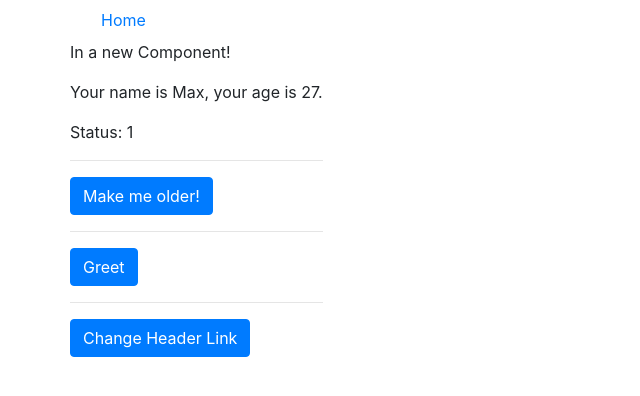
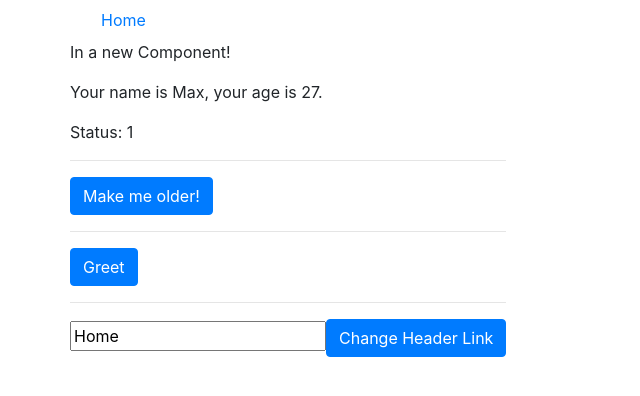
Before and after one commit to djbauman/react-sandbox, a React (Create React App) app: page / in a window 1280 px wide. Shown: the top 396 px of the page, without its empty margins (0-640 px from the left). Built offline with nearby package versions, Linux system fonts and the light colour scheme.

Commit message:
two-way binding

```diff
--- a/src/components/App.js
+++ b/src/components/App.js
@@ -36,6 +36,7 @@
             initialAge={27}
             greet={this.onGreet}
             changeLink={this.onChangeLinkName.bind(this)}
+            initialLinkName={this.state.homeLink}
             />
           </div>
         </div>
--- a/src/components/Home.js
+++ b/src/components/Home.js
@@ -8,7 +8,7 @@
     this.state = {
       age: props.initialAge,
       status: 0,
-      homeLink: "Changed Link!"
+      homeLink: props.initialLinkName
     };
     setTimeout(() => {
       this.setState({
@@ -28,6 +28,12 @@
     this.props.changeLink(this.state.homeLink);
   }
 
+  onHandleChange(event) {
+    this.setState({
+      homeLink: event.target.value
+    });
+  }
+
   render() {
     // console.log(this.props)
     return(
@@ -41,6 +47,8 @@
         <hr/>
         <button onClick={() => this.props.greet()} className="btn btn-primary">Greet</button>
         <hr/>
+        <input type="text" value={this.state.homeLink}
+              onChange={(event) => this.onHandleChange(event)}/>
         <button onClick={this.onChangeLink.bind(this)} className="btn btn-primary">Change Header Link</button>
       </div>
     );
@@ -50,5 +58,6 @@
 Home.propTypes = {
   name: PropTypes.string,
   initialAge: PropTypes.number,
-  greet: PropTypes.func
+  greet: PropTypes.func,
+  initialLinkName: PropTypes.string,
 };
```
